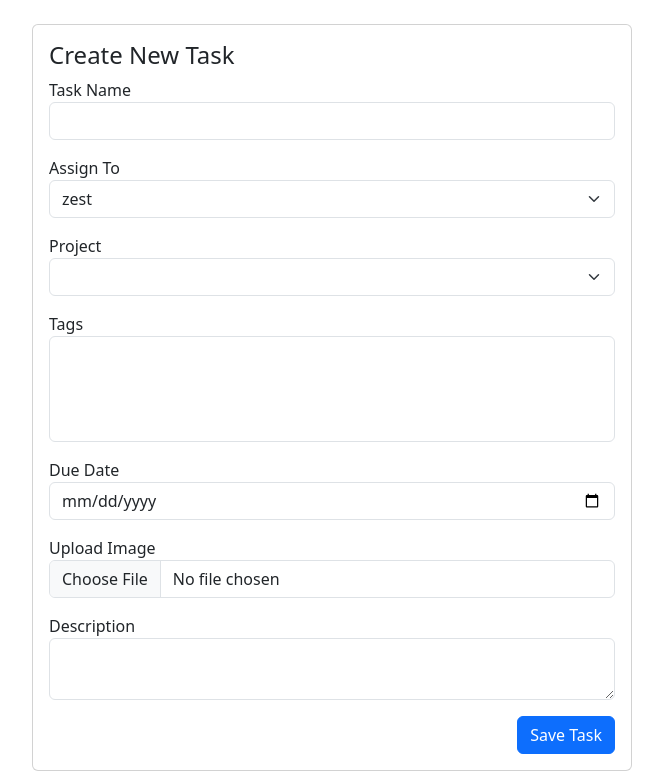
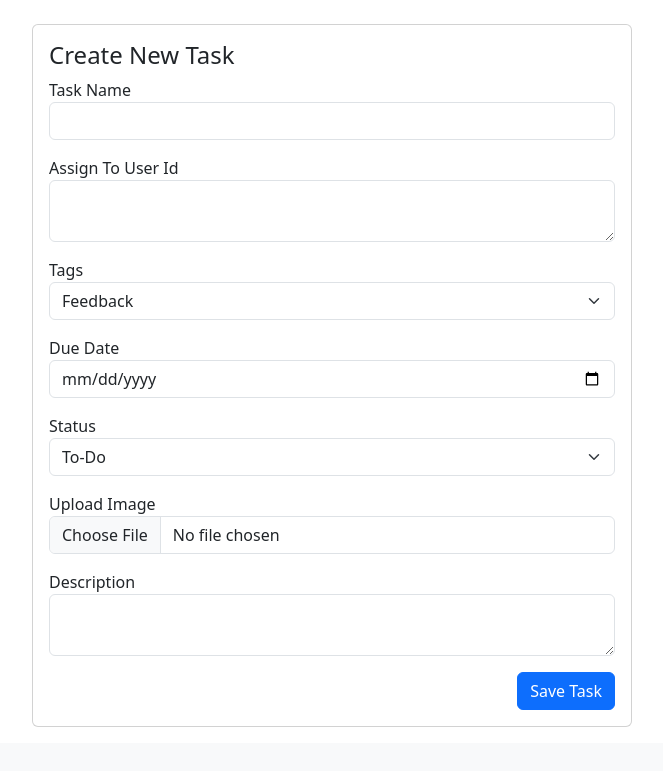
Before and after one commit to shreedeepm-bs/Team-251-SynergySphere-Advanced-Team-Collaboration-Platform, a Flask app: page /project/1/task/new in a window 1280 px wide. Shown: the part 57-828 px from the top of the page, without its empty margins (308-971 px from the left). After the commit the page ends 784 px from the top, so only its background shows below. Run offline with Flask 3, Linux system fonts and the light colour scheme; a user stored in the database is signed in; lists and menus that the app fills with data are empty; some libraries are stand-ins or nearby versions.

Commit message:
Fixed bugs in Task Form

```diff
--- a/app/forms.py
+++ b/app/forms.py
@@ -18,7 +18,7 @@
 
 class ProjectForm(FlaskForm):
     name = StringField('Name', validators=[DataRequired()])
-    tags = SelectMultipleField('Tags', choices=[('tag1', 'Tag 1'), ('tag2', 'Tag 2'), ('tag3', 'Tag 3')])
+    tags = SelectMultipleField('Tags', choices=[('tag1', 'Feedback'), ('tag2', 'Optimise Performance'), ('tag3', 'Bug')])
     project_manager = StringField('Project Manager ID', validators=[DataRequired()])
     deadline = DateField('Deadline', format='%Y-%m-%d', validators=[DataRequired()])
     priority = RadioField('Priority', choices=[('low', 'Low'), ('medium', 'Medium'), ('high', 'High')], default='medium')
@@ -29,10 +29,9 @@
 class TaskForm(FlaskForm):
     name = StringField('Task Name', validators=[DataRequired()])
     description = TextAreaField('Description')
-    assignee_id = SelectField('Assign To', coerce=int)
-    project_id = SelectField('Project', coerce=int)
-    tags = SelectMultipleField('Tags', coerce=int) # populated dynamically
+    assignee_id = TextAreaField('Assign To User Id', validators=[DataRequired()])
+    tags = SelectField('Tags', choices=[('tag1', 'Feedback'), ('tag2', 'Optimise Performance'), ('tag3', 'Bug')])
     due_date = DateField('Due Date', format='%Y-%m-%d')
-    image = FileField('Upload Image', validators=[FileAllowed(['jpg', 'png', 'jpeg'], 'Images only!')])
+    image = FileField('Upload Image', validators=[FileAllowed(['jpg'], 'jpg Images only!')])
     status = SelectField('Status', choices=[('To-Do', 'To-Do'), ('In Progress', 'In Progress'), ('Done', 'Done')])
-    submit = SubmitField('Save Task')
+    submit = SubmitField('Save Task') #fixed
--- a/app/models.py
+++ b/app/models.py
@@ -51,6 +51,6 @@
     project_id = db.Column(db.Integer, db.ForeignKey('project.id'))
     due_date = db.Column(db.Date)
     status = db.Column(db.String(50), default="To-Do")
-    image = db.Column(db.String(200))  # stores filename/path
+    image = db.Column(db.BLOB)  # stores filename/path
 
     tags = db.relationship('Tag', secondary=task_tags, backref='tasks')
--- a/app/routes.py
+++ b/app/routes.py
@@ -77,54 +77,25 @@
     tasks = Task.query.filter_by(project_id=project.id).all()
     return render_template('project_detail.html', project=project, tasks=tasks)
 
-# @main.route('/project/<int:project_id>/task/new', methods=['GET', 'POST'])
-# @login_required
-# def new_task(project_id):
-#     form = TaskForm()
-#     form.assignee_id.choices = [(u.id, u.first_name) for u in User.query.all()]
-#     if form.validate_on_submit():
-#         task = Task(
-#             name=form.name.data,
-#             description=form.description.data,
-#             assignee_id=form.assignee_id.data,
-#             due_date=form.due_date.data,
-#             status=form.status.data,
-#             project_id=project_id
-#         )
-#         db.session.add(task)
-#         db.session.commit()
-#         return redirect(url_for('main.project_detail', project_id=project_id))
-#     return render_template('task_form.html', form=form)
-
 @main.route('/project/<int:project_id>/task/new', methods=['GET', 'POST'])
 @login_required
 def new_task(project_id):
     form = TaskForm()
-
-    # Set assignee choices dynamically
-    form.assignee_id.choices = [(u.id, u.first_name) for u in User.query.all()]
-
-    tags = SelectMultipleField('Tags', coerce=int)
-
-
-    # Don't show project selection — it's already known via project_id
-    # So don't set form.project_id. Just use project_id directly when saving.
-
+    print(form.validate_on_submit)
     if form.validate_on_submit():
         task = Task(
             name=form.name.data,
             description=form.description.data,
-            assignee_id=form.assignee_id.data,
+            assignee_id=int(form.assignee_id.data),
             due_date=form.due_date.data,
+            image = blob_image(form.image.data),
             status=form.status.data,
             project_id=project_id  # use directly
         )
-
-        # Assign tags (if any)
-        task.tags = Tag.query.filter(Tag.id.in_(form.tags.data)).all()
-
         db.session.add(task)
         db.session.commit()
         return redirect(url_for('main.project_detail', project_id=project_id))
+    if request.method == 'POST':
+        print("Form errors:", form.errors)
 
     return render_template('task_form.html', form=form)
--- a/app/templates/task_form.html
+++ b/app/templates/task_form.html
@@ -12,19 +12,19 @@
             </div>
 
             <div class="mb-3">
-                {{ form.assignee_id.label }} {{ form.assignee_id(class="form-select") }}
+                {{ form.assignee_id.label }} {{ form.assignee_id(class="form-control") }}
             </div>
 
             <div class="mb-3">
-                {{ form.project_id.label }} {{ form.project_id(class="form-select") }}
-            </div>
-
-            <div class="mb-3">
-                {{ form.tags.label }} {{ form.tags(class="form-select", multiple=True) }}
+                {{ form.tags.label }} {{ form.tags(class="form-select") }}
             </div>
 
             <div class="mb-3">
                 {{ form.due_date.label }} {{ form.due_date(class="form-control") }}
+            </div>
+
+            <div class="mb-3">
+                {{ form.status.label }} {{ form.status(class="form-select") }}
             </div>
 
             <div class="mb-3">
```
Also changed, not shown: instance/synergysphere.db.
